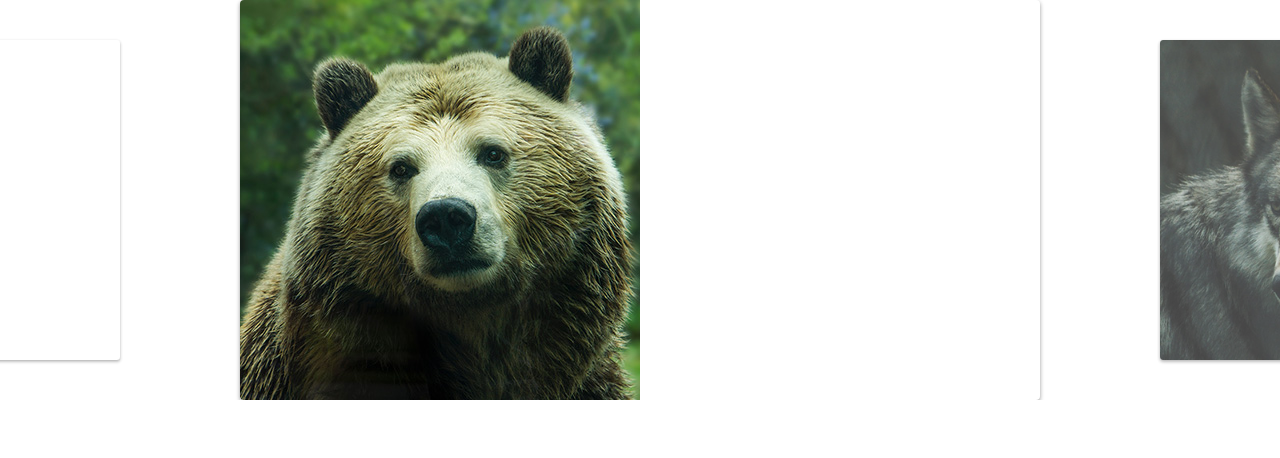
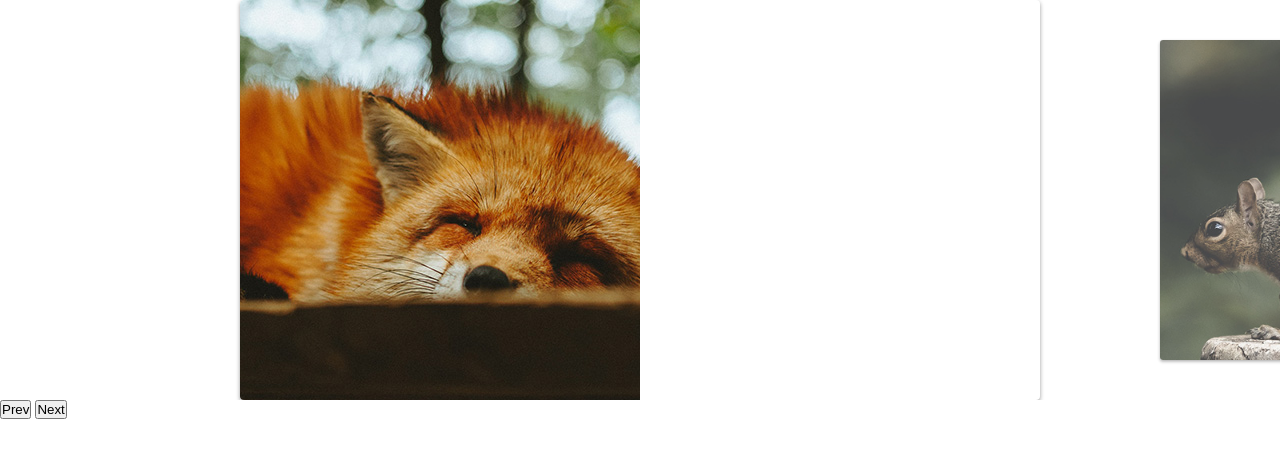
Before and after one commit to daniellucas000/slide, a plain HTML site: page index.html in a window 1280 px wide. Drawn offline with Linux system fonts and the light colour scheme.

Commit message:
navegacao prev e next finalizada

```diff
--- a/index.html
+++ b/index.html
@@ -18,6 +18,10 @@
             <li><img src="img/foto6-thumb.jpg" alt=""></li>
         </ul>
     </div>
+    <div class="arrow-nav">
+        <button class="prev">Prev</button>
+        <button class="next">Next</button>
+    </div>
     <script type="module" src="js/script.js"></script>
 </body>
 </html>
--- a/js/script.js
+++ b/js/script.js
@@ -1,7 +1,5 @@
-import Slide from './slide.js'
+import { SlideNav } from './slide.js'
 
-const slide = new Slide('.slide', '.slide-wrapper')
+const slide = new SlideNav('.slide', '.slide-wrapper')
 slide.init()
-
-slide.changeSlide(3)
-slide.activePrevSlide()
+slide.addArrow('.prev', '.next')
--- a/js/slide.js
+++ b/js/slide.js
@@ -135,6 +135,10 @@ export default class Slide {
     this.onStart = this.onStart.bind(this);
     this.onMove = this.onMove.bind(this);
     this.onEnd = this.onEnd.bind(this);
+
+    this.activePrevSlide = this.activePrevSlide.bind(this)
+    this.activeNextSlide = this.activeNextSlide.bind(this)
+
     this.onResize = debounce(this.onResize.bind(this), 200);
   }
 
@@ -144,6 +148,20 @@ export default class Slide {
     this.addSlideEvents();
     this.slidesConfig();
     this.addResizeEvent();
+    this.changeSlide(0)
     return this;
   }
 }
+
+export class SlideNav extends Slide {
+    addArrow(prev, next) {
+        this.prevElement = document.querySelector(prev)
+        this.nextElement = document.querySelector(next)
+        this.addArrowEvent()
+    }
+
+    addArrowEvent() {
+        this.prevElement.addEventListener('click', this.activePrevSlide)
+        this.nextElement.addEventListener('click', this.activeNextSlide)
+    }
+}
```
